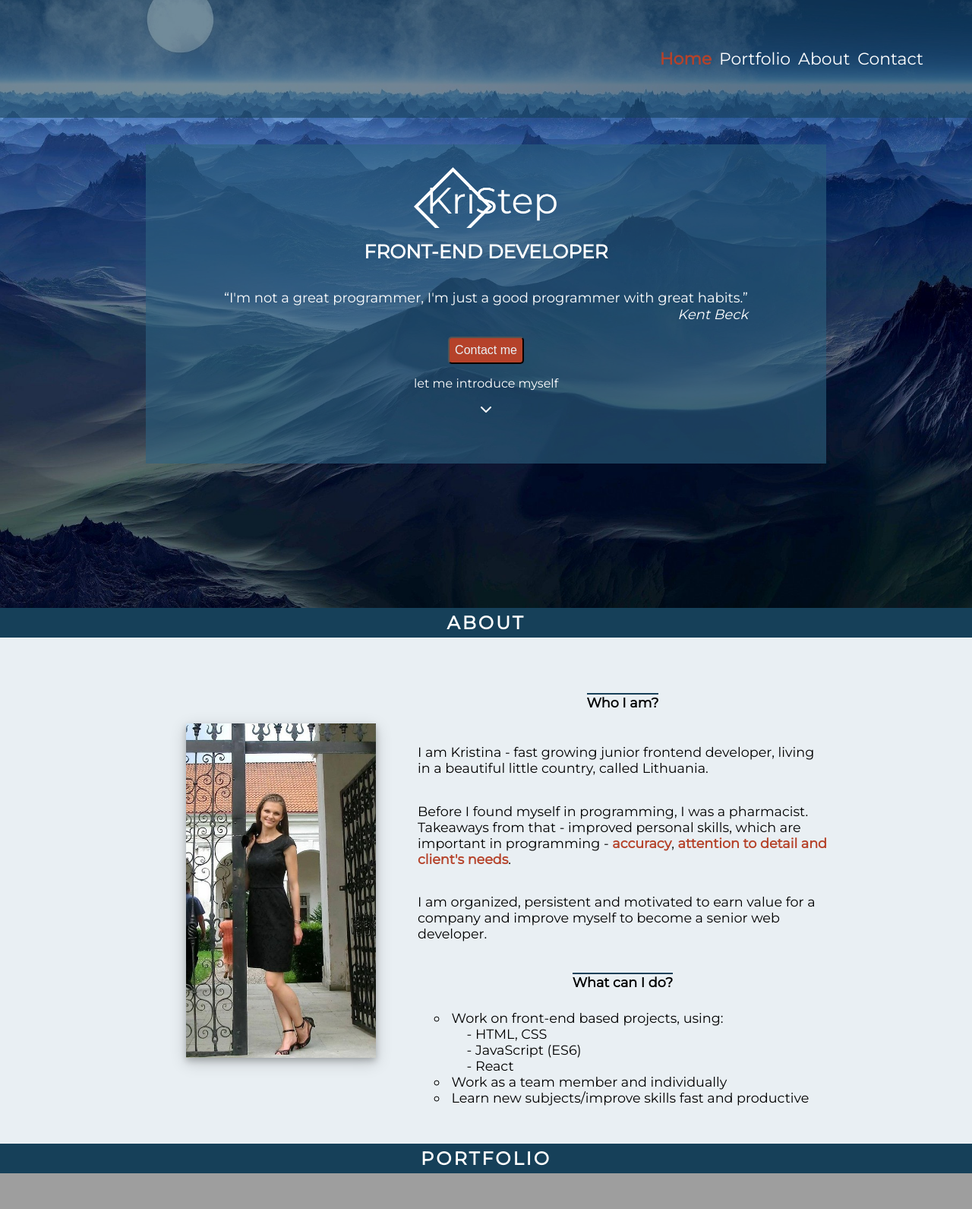
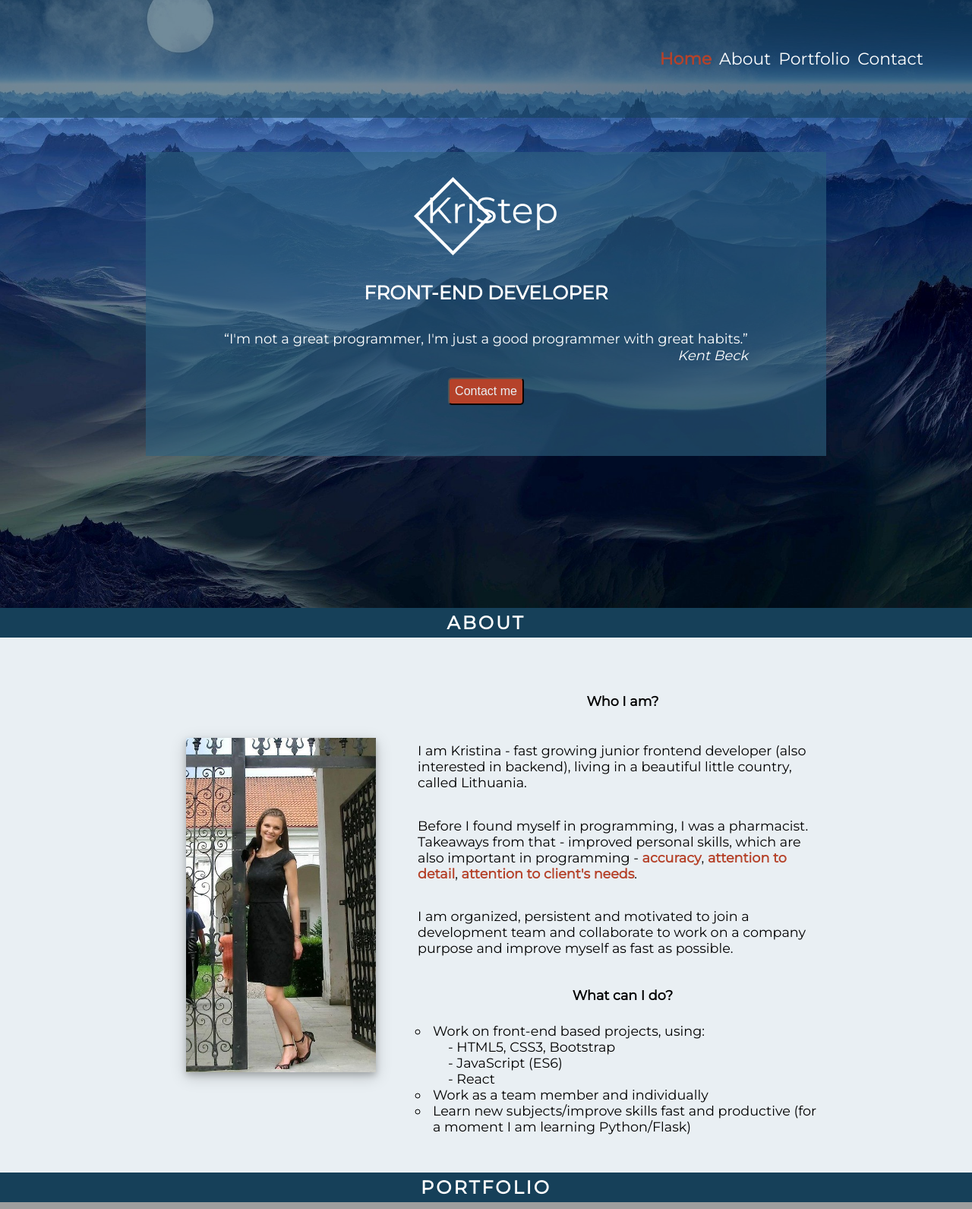
Before and after one commit to kristep/kristep-old-version, a plain HTML site: page index.html in a window 1280 px wide. Shown: the top 1591 px of the page at 76% size. Drawn offline with Linux system fonts and the light colour scheme; grey boxes are pictures that could not be loaded.

Commit message:
innitial commit

```diff
--- a/index.html
+++ b/index.html
@@ -15,8 +15,8 @@
     <header>
       <nav>
         <a class="nav-link link_home active" id="home" href="index.html" >Home</a>
+        <a class="nav-link link_about" href="#about">About</a>
         <a class="nav-link link_works" href="#works">Portfolio</a>
-        <a class="nav-link link_about" href="#about">About</a>
         <a class="nav-link link_contact" href="#contact" id="test">Contact</a>
       </nav>
     </header>
@@ -37,9 +37,6 @@
 
 <!-- <p>I am a junior front-end developer, looking for opportunities to take part in front-end projects and grow up as a developer.</p> -->
       <button class="btn btn_contact">Contact me</button>
-      <p>let me introduce myself</p>
-      <i class="fas fa-chevron-down"></i>
-
 
     </div>
     </div>
@@ -61,36 +58,22 @@
           <!-- <p>'By default', I am a pharmacist. That was far away from dream job. </p>
           <p>Today I am dived deep into the front-end waters and extremely happy about it. </p>  -->
           <h4>Who I am?</h4>
-          <p>I am Kristina - fast growing junior frontend developer, living in a  beautiful little country, called Lithuania.</p>
+          <p>I am Kristina - fast growing junior frontend developer (also interested in backend), living in a beautiful little country, called Lithuania.</p>
           <p>Before I found myself in programming, I was a pharmacist.
-          Takeaways from that - improved personal skills, which are important in programming - <span>accuracy</span>, <span>attention to detail and client's needs</span>. </p>
-          <p>I am organized, persistent and motivated to earn value for a company and improve myself to become a senior web developer.</p>
-          <!-- <h4>What am I doing?</h4>
-          <ul>
-            <li>Working on front-end based projects - websites and web applications, using:
-              <ul>
-                <li>- Vanilla JS (ES6)</li>
-                <li>- React</li>
-                <li>- Vue.js (still in progress)</li>
-              </ul>
-            </li>
-            <li> Making them responsive for all devices.</li>
-            <li>Growing as a developer everyday.</li>
-          </ul>
-        </div>         -->
-
+          Takeaways from that - improved personal skills, which are also important in programming - <span>accuracy</span>, <span>attention to detail</span>, <span>attention to client's needs</span>. </p>
+          <p>I am organized, persistent and motivated to join a development team and collaborate to work on a company purpose and improve myself as fast as possible.</p>
 
         <h4>What can I do?</h4>
         <ul>
           <li>Work on front-end based projects, using:
             <ul>
-              <li>- HTML, CSS</li>
+              <li>- HTML5, CSS3, Bootstrap</li>
               <li>- JavaScript (ES6)</li>
               <li>- React</li>
             </ul>
           </li>
           <li>Work as a team member and individually</li>
-          <li>Learn new subjects/improve skills fast and productive</li>
+          <li>Learn new subjects/improve skills fast and productive (for a moment I am learning Python/Flask)</li>
         </ul>
       </div>
       </div>
@@ -109,6 +92,7 @@
       <i class="fab fa-css3-alt fa-7x"></i>
       <i class="fab fa-js fa-7x"></i>
       <i class="fab fa-react fa-7x"></i>
+      <i class="fab fa-python fa-7x"></i>
     </div>
   </div>
 
@@ -138,20 +122,32 @@
              <div class="project-info">
                 <h3>"Feed a mole" game</h3>
                 <ul>
-                  <li>Small JavaScript game.</li>
+                  <li>Small JavaScript game, made after one of the frontendMasters courses.</li>
                 </ul>
                 <a class="link_project" href="https://kristep.github.io/feed-a-mole/" target="_blank">Go to the page</a>
               </div>
           </div>
 
           <div class="project proj3">
-            <img src="./img/cards.png" alt="">
+            <img src="./img/programmer-3607627_1280.png" alt="">
              <div class="project-info">
                 <h3>Movies library</h3>
                 <ul>
                   <li>React</li>
                   <li>React router</li>
                   <li>Formik library</li>
+                </ul>
+                <a class="link_project" href="https://github.com/kristep/memory_cards" target="_blank">Go to the page</a>
+              </div>
+          </div>
+
+          <div class="project proj4">
+            <img src="./img/wally.png" alt="">
+             <div class="project-info">
+                <h3>Wally - expense tracker</h3>
+                <ul>
+                  <li>Web application, made as SC50 course final project</li>
+                  <li>using Python, Flask framework</li>
                 </ul>
                 <a class="link_project" href="https://github.com/kristep/memory_cards" target="_blank">Go to the page</a>
               </div>
@@ -184,7 +180,11 @@
 
  <footer>
 <p class="copyright">© 2020 KriStep <br> All Rights Reserved
-  <!-- <br> Photo by <a style="background-color:black;color:white;text-decoration:none;padding:2px 3px;font-family:-apple-system, BlinkMacSystemFont, &quot;San Francisco&quot;, &quot;Helvetica Neue&quot;, Helvetica, Ubuntu, Roboto, Noto, &quot;Segoe UI&quot;, Arial, sans-serif;font-size:10px;font-weight:bold;line-height:1.2;display:inline-block;border-radius:3px" href="https://unsplash.com/@pawel_czerwinski?utm_medium=referral&amp;utm_campaign=photographer-credit&amp;utm_content=creditBadge" target="_blank" rel="noopener noreferrer" title="Download free do whatever you want high-resolution photos from Paweł Czerwiński"><span style="display:inline-block;padding:2px 3px"><svg xmlns="http://www.w3.org/2000/svg" style="height:12px;width:auto;position:relative;vertical-align:middle;top:-2px;fill:white" viewBox="0 0 32 32"><title>unsplash-logo</title><path d="M10 9V0h12v9H10zm12 5h10v18H0V14h10v9h12v-9z"></path></svg></span><span style="display:inline-block;padding:2px 3px">Paweł Czerwiński</span></a> -->
+  <p>
+    <br> Photo by <a style="background-color:black;color:white;text-decoration:none;padding:2px 3px;font-family:-apple-system, BlinkMacSystemFont, &quot;San Francisco&quot;, &quot;Helvetica Neue&quot;, Helvetica, Ubuntu, Roboto, Noto, &quot;Segoe UI&quot;, Arial, sans-serif;font-size:10px;font-weight:bold;line-height:1.2;display:inline-block;border-radius:3px" href="https://unsplash.com/@pawel_czerwinski?utm_medium=referral&amp;utm_campaign=photographer-credit&amp;utm_content=creditBadge" target="_blank" rel="noopener noreferrer" title="Download free do whatever you want high-resolution photos from Paweł Czerwiński"><span style="display:inline-block;padding:2px 3px"><svg xmlns="http://www.w3.org/2000/svg" style="height:12px;width:auto;position:relative;vertical-align:middle;top:-2px;fill:white" viewBox="0 0 32 32"><title>unsplash-logo</title><path d="M10 9V0h12v9H10zm12 5h10v18H0V14h10v9h12v-9z"></path></svg></span><span style="display:inline-block;padding:2px 3px">Paweł Czerwiński</span></a>
+    </p>
+
+
 </p>
 
 <!-- linkedIn, gitHub, twitter, resume -->
--- a/script.js
+++ b/script.js
@@ -50,21 +50,19 @@ const scrollHeader = () => {
 
 const changeNavActive = () => {
   const changeAt = window.scrollY
-  const aboutTop = about.offsetTop - about.offsetHeight / 2;
-  const portfolioTop = portfolio.offsetTop - portfolio.offsetHeight;
+  const aboutTop = about.offsetTop - about.offsetHeight;
+  const portfolioTop = portfolio.offsetTop - portfolio.offsetHeight / 2;
   const contactTop = contact.offsetTop - contact.offsetHeight / 2;
 
-  if (changeAt < portfolioTop) {
+  if (changeAt < aboutTop) {
     removeNavClasses();
     document.querySelector('.link_home').classList.add('active')
-  }
-  else if (changeAt > portfolioTop && changeAt < aboutTop) {
+  } else if (changeAt > aboutTop && changeAt < portfolioTop && changeAt < contactTop) {
+    removeNavClasses();
+    document.querySelector('.link_about').classList.add('active')
+  } else if (changeAt > portfolioTop && changeAt < contactTop) {
     removeNavClasses();
     document.querySelector('.link_works').classList.add('active')
-  }
-  else if (changeAt > aboutTop && changeAt > portfolioTop && changeAt < contactTop) {
-    removeNavClasses();
-    document.querySelector('.link_about').classList.add('active')
   } else if (changeAt > contactTop) {
     removeNavClasses();
     document.querySelector('.link_contact').classList.add('active')
--- a/style.css
+++ b/style.css
@@ -139,6 +139,8 @@ nav a:hover {
   padding-bottom: 5%;
   color: white;
   height: 75%;
+
+  min-height: 400px;
 }
 
 .represent h1 {
@@ -326,7 +328,7 @@ nav a:hover {
 .about h4 {
   align-self: center;
   padding-bottom: 3px;
-  border-top: 2px solid var(--dark);
+  /* border-top: 2px solid var(--dark); */
 }
 
 
@@ -424,6 +426,7 @@ footer {
   }
   .represent {
     width: 80%;
+    height: 400px;
    }
 
 
```
Also changed, not shown: img/wally.png (added).
